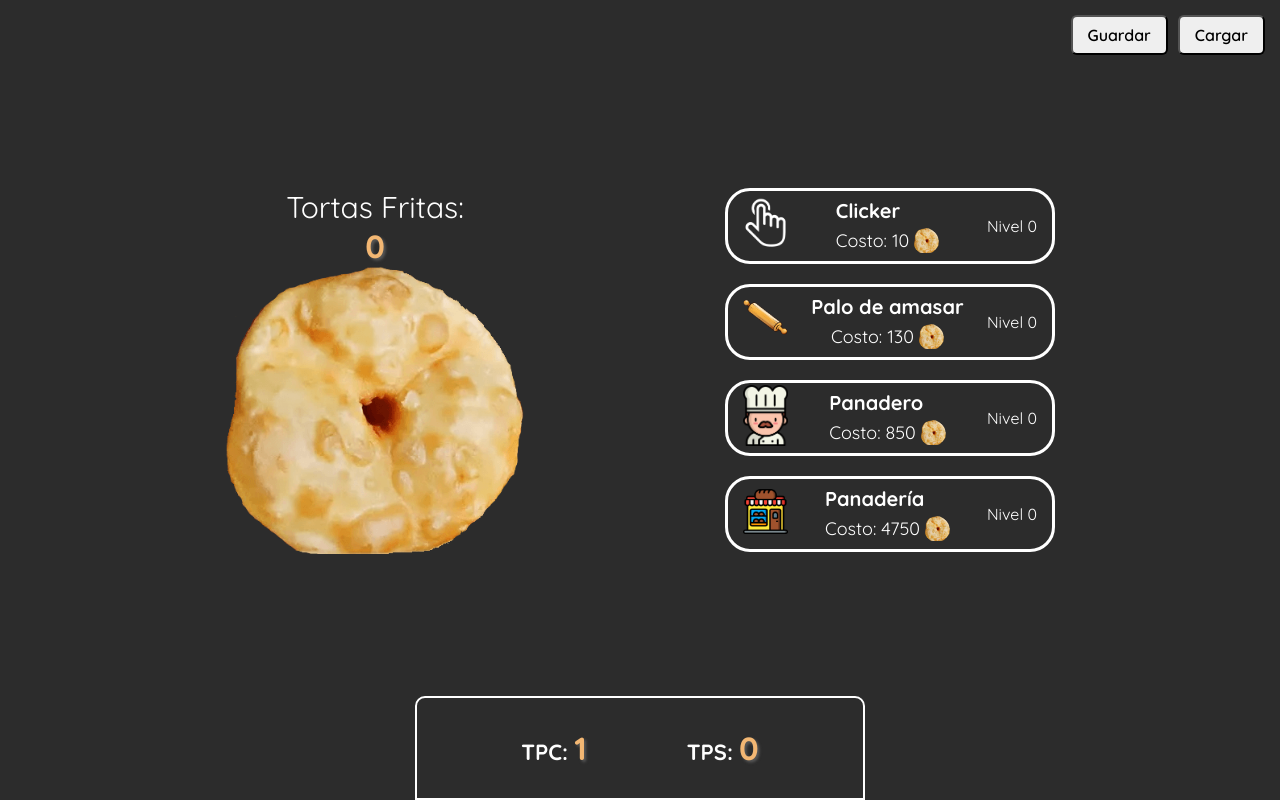
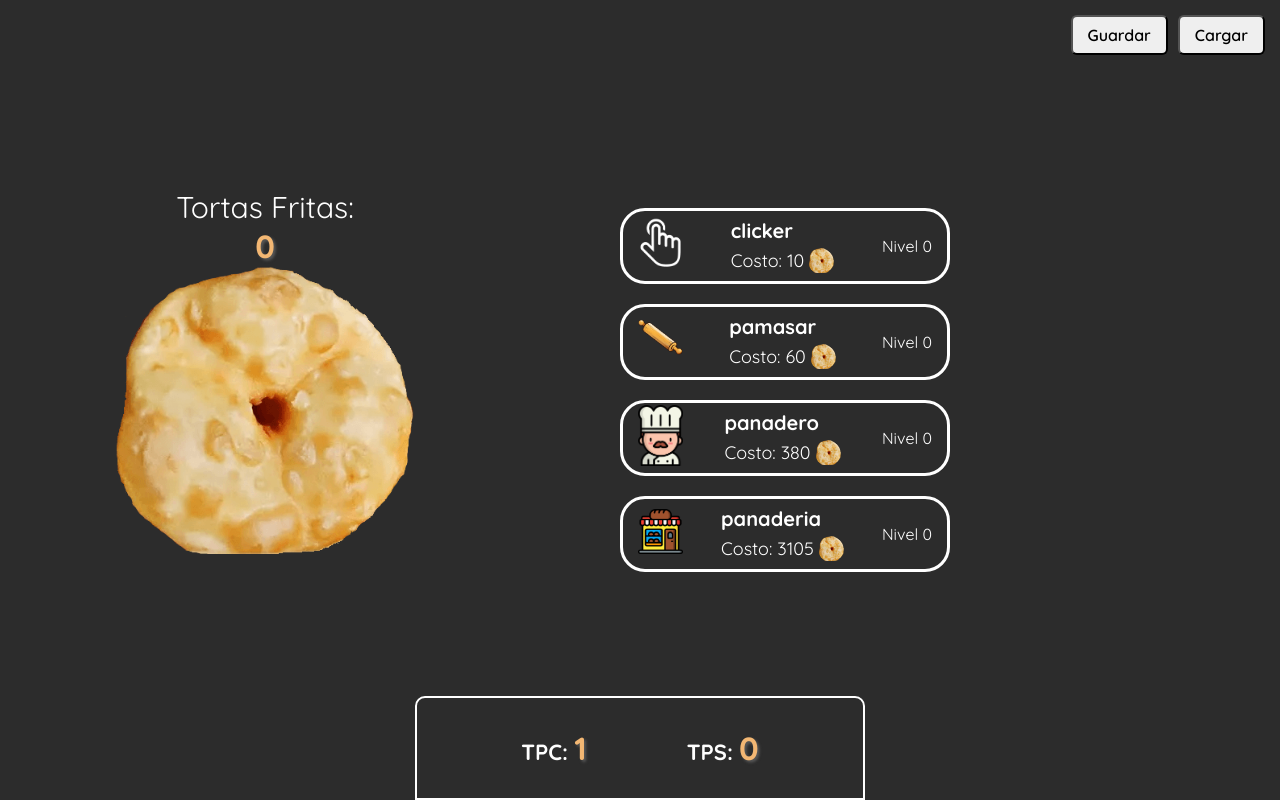
Before and after one commit to GaleM64/Entrega-Final-Javascript-Galeano, a plain HTML site: page index.html in a window 1280 px wide. Drawn offline with Linux system fonts and the light colour scheme.

Commit message:
funcionplantilla

```diff
--- a/css/style.css
+++ b/css/style.css
@@ -26,6 +26,13 @@ body {
     text-align: center;
     font-size: 30px;
     margin-bottom: 50px;
+}
+
+.right {
+    max-height: 400px;
+    width: 550px;
+    padding: 20px 5px;
+    overflow-y: scroll;
 }
 
 .pink-text {
@@ -178,3 +185,19 @@ body {
         opacity: 0;
     }
 }
+
+::-webkit-scrollbar {
+    width: 10px;
+}
+
+::-webkit-scrollbar-track {
+    background: #f1f1f1;
+}
+
+::-webkit-scrollbar-thumb {
+    background: #888;
+}
+
+::-webkit-scrollbar-thumb:hover {
+    background: #555;
+}
--- a/index.html
+++ b/index.html
@@ -3,105 +3,48 @@
 <head>
     <meta charset="UTF-8">
     <meta name="viewport" content="width=device-width, initial-scale=1.0">
-    <title>Torta Frita Clicker</title>
+    <title>Tortas Fritas Clicker</title>
     <link rel="stylesheet" href="./css/style.css">
-    <script defer src="./js/index.js"></script>
+    <script type="module" defer src="./js/index.js" ></script>
 </head>
 <body>
     <section>
         <div class="main">
+
             <div class="left">
                 <p>Tortas Fritas: <br><span class="torta-cost pink-text"> 0 </span></p>
                 <div class="torta-img-container">
-                    <img src="./assets/tortafrita.png" class="tfimage" onclick="incrementFrita(event)" draggable="false">
+                    <img src="./assets/tortafrita.png" class="tfimage" id="tortaclick" draggable="false">
                 </div>
             </div>
 
-            <div class="right">
-                <div class="upgrade" onclick="buyUpgrade('clicker')">
+                <script id="plantilla-mejoras" type="text/template">
+                    <div class="upgrade" onclick="comprarMejora('{{name}}')">
                         <div class="left-section">
-                        <img src="./assets/clicker-white.png" class="upgrade-img">
+                            <img src="{{image}}" class="upgrade-img">
                         </div>
                         <div class="mid-section">
-                        <h4> Clicker </h4>
+                            <h4> {{name}} </h4>
                             <div class="cost-info">
-                            <p class="cost-text"> Costo: <span class="clicker-cost">10</span></p>
+                                <p class="cost-text"> Costo: <span class="{{name}}-cost">{{cost}}</span></p>
                                 <img src="./assets/tortafrita.png" class="torta-img">
                             </div>
                         </div>
                         <div class="right-section">
-                        Nivel <span class="clicker-level">0</span>
+                            Nivel <span class="{{name}}-level">0</span>
                         </div>
                         <div class="next-level-info">
                             <p>
-                            +<span class="clicker-increase">1</span> tortas <br> por click
+                                +<span class="{{name}}-increase">{{increase}}</span> tortas <br> por click
                             </p>
                         </div>
                     </div>
+                </script>
 
-                <div class="upgrade" onclick="buyUpgrade('pamasar')">
-                    <div class="left-section">
-                        <img src="./assets/pamasar.png" class="upgrade-img">
-                    </div>
-                    <div class="mid-section">
-                        <h4> Palo de amasar </h4>
-                        <div class="cost-info">
-                            <p class="cost-text"> Costo: <span class="pamasar-cost">130</span></p>
-                            <img src="./assets/tortafrita.png" class="torta-img">
-                        </div>
-                    </div>
-                    <div class="right-section">
-                        Nivel <span class="pamasar-level">0</span>
-                    </div>
-                    <div class="next-level-info">
-                        <p>
-                            +<span class="pamasar-increase">4</span> tortas <br> por segundo
-                        </p>
-                    </div>
+                <div class="right" id="contenedor-mejoras">
+
                 </div>
 
-                <div class="upgrade" onclick="buyUpgrade('panadero')">
-                    <div class="left-section">
-                        <img src="./assets/panadero.png" class="upgrade-img">
-                    </div>
-                    <div class="mid-section">
-                        <h4> Panadero </h4>
-                        <div class="cost-info">
-                            <p class="cost-text"> Costo: <span class="panadero-cost">850</span></p>
-                            <img src="./assets/tortafrita.png" class="torta-img">
-                        </div>
-                    </div>
-                    <div class="right-section">
-                        Nivel <span class="panadero-level">0</span>
-                    </div>
-                    <div class="next-level-info">
-                        <p>
-                            +<span class="panadero-increase">24</span> tortas <br> por segundo
-                        </p>
-                    </div>
-                </div>
-
-                <div class="upgrade" onclick="buyUpgrade('panaderia')">
-                    <div class="left-section">
-                        <img src="./assets/panaderia.png" class="upgrade-img">
-                    </div>
-                    <div class="mid-section">
-                        <h4> Panadería </h4>
-                        <div class="cost-info">
-                            <p class="cost-text"> Costo: <span class="panaderia-cost">4750</span></p>
-                            <img src="./assets/tortafrita.png" class="torta-img">
-                        </div>
-                    </div>
-                    <div class="right-section">
-                        Nivel <span class="panaderia-level">0</span>
-                    </div>
-                    <div class="next-level-info">
-                        <p>
-                            +<span class="panaderia-increase">82</span> tortas <br> por segundo
-                        </p>
-                    </div>
-                </div>
-            </div>
         </div>
 
         <div class="statistics">
@@ -112,10 +55,10 @@
         </div>
 
         <div class="util-buttons">
-            <button class="util-button" onclick="save()">
+            <button class="util-button" id="guardar" onclck="save()">
                 Guardar
             </button>
-            <button class="util-button" onclick="load()">
+            <button class="util-button" id="cargar" onclck="load()">
                 Cargar
             </button>
         </div>
--- /dev/null
+++ b/js/constantes/upgrades.js
@@ -0,0 +1,72 @@
+import { valoresmejoras } from "./valoresmejoras.js";
+
+function crearMejoras() {
+    const contenedorMejoras = document.getElementById("contenedor-mejoras")
+    const plantillaMejoras = document.getElementById("plantilla-mejoras").textContent
+
+    valoresmejoras.forEach((valor) => {
+        let html = plantillaMejoras;
+
+        Object.keys(valor).forEach((key) => {
+            const expreg = new RegExp(`{{${key}}}`, 'g')
+            html = html.replace(expreg, valor[key])
+        });
+
+        contenedorMejoras.innerHTML += html
+    })
+}
+
+crearMejoras()
+
+export const upgrades = [
+    {
+        name: "clicker",
+        cost: document.querySelector(".clicker-cost"),
+        parsedCost: parseFloat(document.querySelector(".clicker-cost").innerHTML),
+        increase: document.querySelector(".clicker-increase"),
+        parsedIncrease: parseFloat(document.querySelector(".clicker-increase").innerHTML),
+        level: document.querySelector(".clicker-level"),
+        tortaMultiplier: 1.025,
+        costMultiplier: 1.12,
+    },
+    {
+        name: "pamasar",
+        cost: document.querySelector(".pamasar-cost"),
+        parsedCost: parseFloat(document.querySelector(".pamasar-cost").innerHTML),
+        increase: document.querySelector(".pamasar-increase"),
+        parsedIncrease: parseFloat(document.querySelector(".pamasar-increase").innerHTML),
+        level: document.querySelector(".pamasar-level"),
+        tortaMultiplier: 1.03,
+        costMultiplier: 1.115,
+    },
+    {
+        name: "panadero",
+        cost: document.querySelector(".panadero-cost"),
+        parsedCost: parseFloat(document.querySelector(".panadero-cost").innerHTML),
+        increase: document.querySelector(".panadero-increase"),
+        parsedIncrease: parseFloat(document.querySelector(".panadero-increase").innerHTML),
+        level: document.querySelector(".panadero-level"),
+        tortaMultiplier: 1.035,
+        costMultiplier: 1.11,
+    },
+    {
+        name: "panaderia",
+        cost: document.querySelector(".panaderia-cost"),
+        parsedCost: parseFloat(document.querySelector(".panaderia-cost").innerHTML),
+        increase: document.querySelector(".panaderia-increase"),
+        parsedIncrease: parseFloat(document.querySelector(".panaderia-increase").innerHTML),
+        level: document.querySelector(".panaderia-level"),
+        tortaMultiplier: 1.04,
+        costMultiplier: 1.10,
+    },
+    {
+        name: "festival",
+        cost: document.querySelector(".festival-cost"),
+        parsedCost: parseFloat(document.querySelector(".festival-cost").innerHTML),
+        increase: document.querySelector(".festival-increase"),
+        parsedIncrease: parseFloat(document.querySelector(".festival-increase").innerHTML),
+        level: document.querySelector(".festival-level"),
+        tortaMultiplier: 1.045,
+        costMultiplier: 1.09,
+    },
+]
--- /dev/null
+++ b/js/constantes/valoresmejoras.js
@@ -0,0 +1,7 @@
+export const valoresmejoras = [
+    {name:'clicker', image: '../assets/clicker-white.png', cost: 10, increase: 1},
+    {name:'pamasar', image: '../assets/pamasar.png', cost: 60, increase: 4},
+    {name:'panadero', image: '../assets/panadero.png', cost: 380, increase: 16},
+    {name:'panaderia', image: '../assets/panaderia.png', cost: 3105, increase: 82},
+    {name:'festival', image: '../assets/festival.png', cost: 23105, increase: 422},
+]
--- a/js/index.js
+++ b/js/index.js
@@ -1,3 +1,5 @@
+import { upgrades } from "./constantes/upgrades.js"
+
 let torta = document.querySelector(".torta-cost")
 let parsedTorta = parseFloat(torta.innerHTML)
 
@@ -9,50 +11,10 @@ let tpc = 1;
 
 let tps = 0;
 
-const upgrades = [
-    {
-        name: "clicker",
-        cost: document.querySelector(".clicker-cost"),
-        parsedCost: parseFloat(document.querySelector(".clicker-cost").innerHTML),
-        increase: document.querySelector(".clicker-increase"),
-        parsedIncrease: parseFloat(document.querySelector(".clicker-increase").innerHTML),
-        level: document.querySelector(".clicker-level"),
-        tortaMultiplier: 1.025,
-        costMultiplier: 1.12,
-    },
-    {
-        name: "pamasar",
-        cost: document.querySelector(".pamasar-cost"),
-        parsedCost: parseFloat(document.querySelector(".pamasar-cost").innerHTML),
-        increase: document.querySelector(".pamasar-increase"),
-        parsedIncrease: parseFloat(document.querySelector(".pamasar-increase").innerHTML),
-        level: document.querySelector(".pamasar-level"),
-        tortaMultiplier: 1.03,
-        costMultiplier: 1.115,
-    },
-    {
-        name: "panadero",
-        cost: document.querySelector(".panadero-cost"),
-        parsedCost: parseFloat(document.querySelector(".panadero-cost").innerHTML),
-        increase: document.querySelector(".panadero-increase"),
-        parsedIncrease: parseFloat(document.querySelector(".panadero-increase").innerHTML),
-        level: document.querySelector(".panadero-level"),
-        tortaMultiplier: 1.035,
-        costMultiplier: 1.11,
-    },
-    {
-        name: "panaderia",
-        cost: document.querySelector(".panaderia-cost"),
-        parsedCost: parseFloat(document.querySelector(".panaderia-cost").innerHTML),
-        increase: document.querySelector(".panaderia-increase"),
-        parsedIncrease: parseFloat(document.querySelector(".panaderia-increase").innerHTML),
-        level: document.querySelector(".panaderia-level"),
-        tortaMultiplier: 1.04,
-        costMultiplier: 1.10,
-    },
-]
+const tortaclick = document.getElementById("tortaclick");
+tortaclick.addEventListener("click", aumentartortaf );
 
-function incrementFrita(event) {
+function aumentartortaf(event) {
     torta.innerHTML =  Math.round(parsedTorta += tpc);
 
     const x = event.offsetX
@@ -74,7 +36,7 @@ const timeout = (div) => {
     }, 800)
 }
 
-function buyUpgrade(upgrade) {
+function comprarMejora(upgrade) {
     const mu = upgrades.find((u) => {
         if (u.name === upgrade) return u
     })
@@ -95,7 +57,11 @@ function buyUpgrade(upgrade) {
             tps += mu.parsedIncrease
         }
     }
-} //mu = matchedUpgrades
+}; //mu = matchedUpgrades
+
+const btnG = document.querySelector("#guardar");
+
+btnG.addEventListener("click", save);
 
 function save () {
     localStorage.clear()
@@ -114,6 +80,10 @@ function save () {
     localStorage.setItem('tps',JSON.stringify(tps))
     localStorage.setItem('tortas',JSON.stringify(parsedTorta))
 }
+
+const btnC = document.querySelector("#cargar");
+
+btnC.addEventListener("click", load);
 
     function load () {
         upgrades.map((upgrade) => {
@@ -140,3 +110,8 @@ setInterval (() => {
     tpcText.innerHTML = Math.round(tpc)
     tpsText.innerHTML = Math.round(tps)
 }, 100)
+
+window.aumentartortaf = aumentartortaf
+window.comprarMejora = comprarMejora
+window.save = save
+window.load = load
```
Also changed, not shown: assets/festival.png (added). Lines whose indentation alone changed are shown as unchanged.
